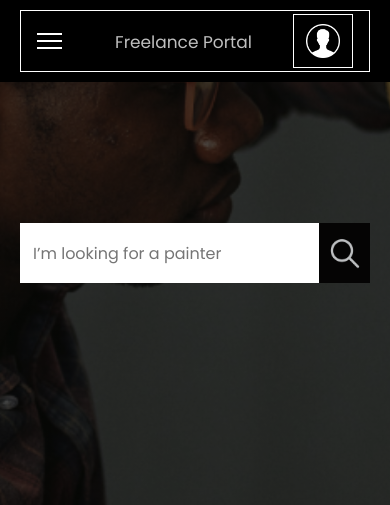
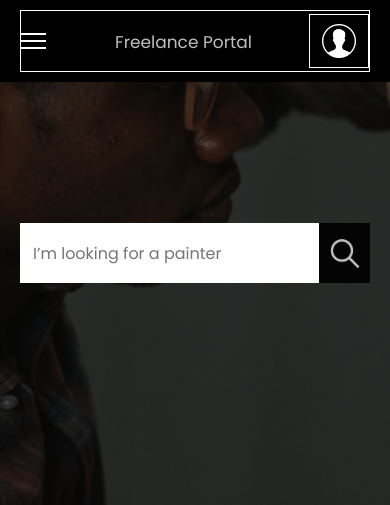
Before and after one commit to ukpono-j/completeAlumates, a PHP site: page /freelance.html in a window 390 px wide. Shown: the top 505 px of the page. Run offline with PHP 8.4, Linux system fonts and the light colour scheme.

Commit message:
first commit

```diff
--- a/css/style.css
+++ b/css/style.css
@@ -204,7 +204,7 @@
           display: none;
       }
     .navbar {
-        padding: 3px 1rem !important ;
+        padding: 3px 0 !important ;
         display: flex;
         justify-content: space-between !important;
       }
```
